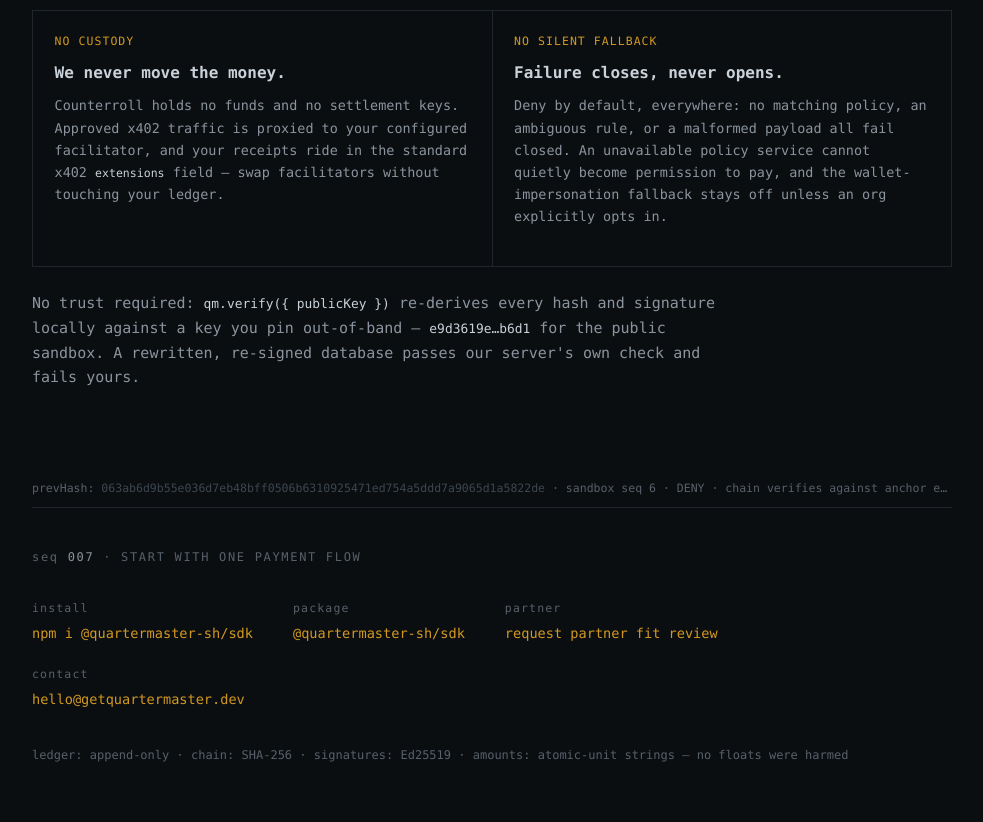
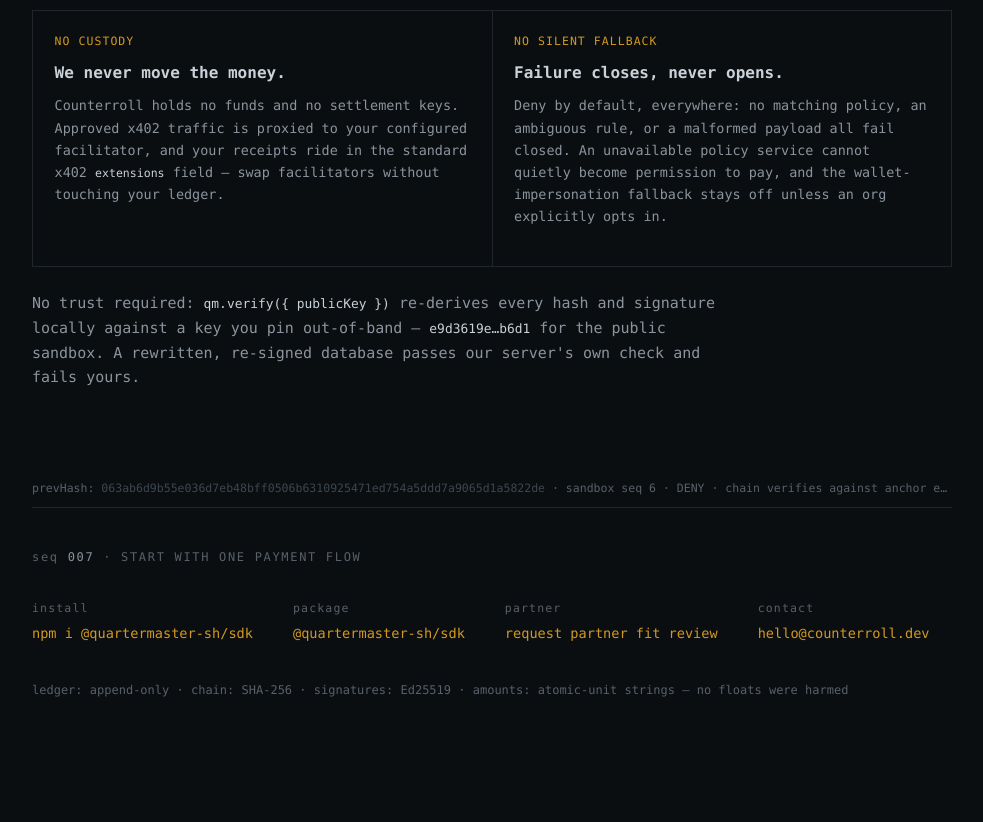
Before and after one commit to Counterroll/site, a plain HTML site: page index.html in a window 1280 px wide. Shown: the part 6935-7757 px from the top of the page, without its empty margins (148-1131 px from the left). After the commit the page ends 7692 px from the top, so only its background shows below. Drawn offline with Linux system fonts and the light colour scheme.

Commit message:
Sync landing page from monorepo: domain-migration fix (getquartermaster.dev -> counterroll.dev)
Copies site/index.html from Counterroll/counterroll@main (merged PR #17, commit 52dd496). Flips the 5 hello@getquartermaster.dev references (3 CTA mailtos + footer contact) to hello@counterroll.dev; SDK package refs unchanged. Blob SHA f07170b verified against git hash-object on the origin/main-extracted file. Source of truth: monorepo site/index.html per DEPLOY.md §7.

```diff
--- a/index.html
+++ b/index.html
@@ -278,7 +278,7 @@
 
     <div class="cta-row">
       <a class="btn primary" href="https://www.npmjs.com/package/@quartermaster-sh/sdk">npm i @quartermaster-sh/sdk →</a>
-      <a class="btn" href="mailto:hello@getquartermaster.dev?subject=Counterroll%20production%20or%20embedded%20partner&amp;body=Company%3A%0AMotion%3A%20production%20design%20partner%20%2F%20embedded%20governance%20partner%0AWhat%20can%20your%20agent%20or%20platform%20pay%20for%20or%20govern%3F%3A%0APayment%20rail%20or%20facilitator%3A%0AFirst%20policy%20you%20need%20enforced%3A%0ATarget%20production%20date%3A">Talk to us about a pilot</a>
+      <a class="btn" href="mailto:hello@counterroll.dev?subject=Counterroll%20production%20or%20embedded%20partner&amp;body=Company%3A%0AMotion%3A%20production%20design%20partner%20%2F%20embedded%20governance%20partner%0AWhat%20can%20your%20agent%20or%20platform%20pay%20for%20or%20govern%3F%3A%0APayment%20rail%20or%20facilitator%3A%0AFirst%20policy%20you%20need%20enforced%3A%0ATarget%20production%20date%3A">Talk to us about a pilot</a>
     </div>
     <div class="cta-hint">Run the quickstart above against the live sandbox now — no account, no key request. A production or embedded pilot is a conversation, not a gate.</div>
 
@@ -455,7 +455,7 @@
       </div>
       <div class="cta-row">
         <a class="btn primary" href="https://www.npmjs.com/package/@quartermaster-sh/sdk">Start with the public SDK →</a>
-        <a class="btn" href="mailto:hello@getquartermaster.dev?subject=Counterroll%20production%20or%20embedded%20partner&amp;body=Company%3A%0AMotion%3A%20production%20design%20partner%20%2F%20embedded%20governance%20partner%0AWhat%20can%20your%20agent%20or%20platform%20pay%20for%20or%20govern%3F%3A%0APayment%20rail%20or%20facilitator%3A%0AFirst%20policy%20you%20need%20enforced%3A%0ATarget%20production%20date%3A">Request a partner fit review</a>
+        <a class="btn" href="mailto:hello@counterroll.dev?subject=Counterroll%20production%20or%20embedded%20partner&amp;body=Company%3A%0AMotion%3A%20production%20design%20partner%20%2F%20embedded%20governance%20partner%0AWhat%20can%20your%20agent%20or%20platform%20pay%20for%20or%20govern%3F%3A%0APayment%20rail%20or%20facilitator%3A%0AFirst%20policy%20you%20need%20enforced%3A%0ATarget%20production%20date%3A">Request a partner fit review</a>
       </div>
       <div class="cta-hint">The email opens with five useful prompts, including the partner motion. No generic “tell us more” form and no invented urgency.</div>
     </div>
@@ -537,8 +537,8 @@
     <div class="foot-grid">
       <div class="cell"><span>install</span><code class="install">npm i @quartermaster-sh/sdk</code></div>
       <div class="cell"><span>package</span><a href="https://www.npmjs.com/package/@quartermaster-sh/sdk">@quartermaster-sh/sdk</a></div>
-      <div class="cell"><span>partner</span><a href="mailto:hello@getquartermaster.dev?subject=Counterroll%20production%20or%20embedded%20partner&amp;body=Company%3A%0AMotion%3A%20production%20design%20partner%20%2F%20embedded%20governance%20partner%0AWhat%20can%20your%20agent%20or%20platform%20pay%20for%20or%20govern%3F%3A%0APayment%20rail%20or%20facilitator%3A%0AFirst%20policy%20you%20need%20enforced%3A%0ATarget%20production%20date%3A">request partner fit review</a></div>
-      <div class="cell"><span>contact</span><a href="mailto:hello@getquartermaster.dev">hello@getquartermaster.dev</a></div>
+      <div class="cell"><span>partner</span><a href="mailto:hello@counterroll.dev?subject=Counterroll%20production%20or%20embedded%20partner&amp;body=Company%3A%0AMotion%3A%20production%20design%20partner%20%2F%20embedded%20governance%20partner%0AWhat%20can%20your%20agent%20or%20platform%20pay%20for%20or%20govern%3F%3A%0APayment%20rail%20or%20facilitator%3A%0AFirst%20policy%20you%20need%20enforced%3A%0ATarget%20production%20date%3A">request partner fit review</a></div>
+      <div class="cell"><span>contact</span><a href="mailto:hello@counterroll.dev">hello@counterroll.dev</a></div>
     </div>
     <div class="colophon">ledger: append-only · chain: SHA-256 · signatures: Ed25519 · amounts: atomic-unit strings — no floats were harmed</div>
   </footer>
```
